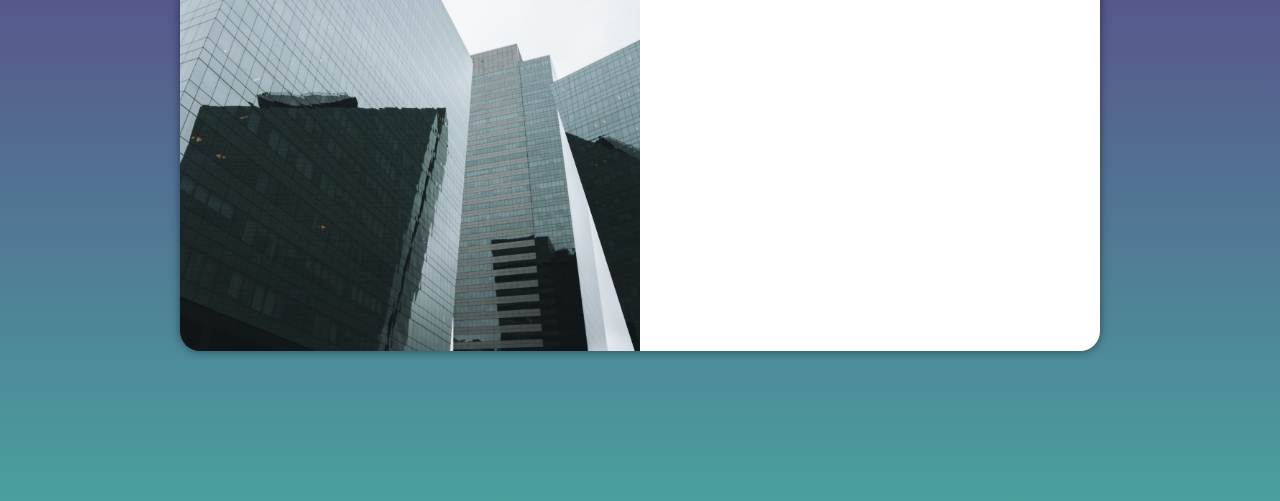
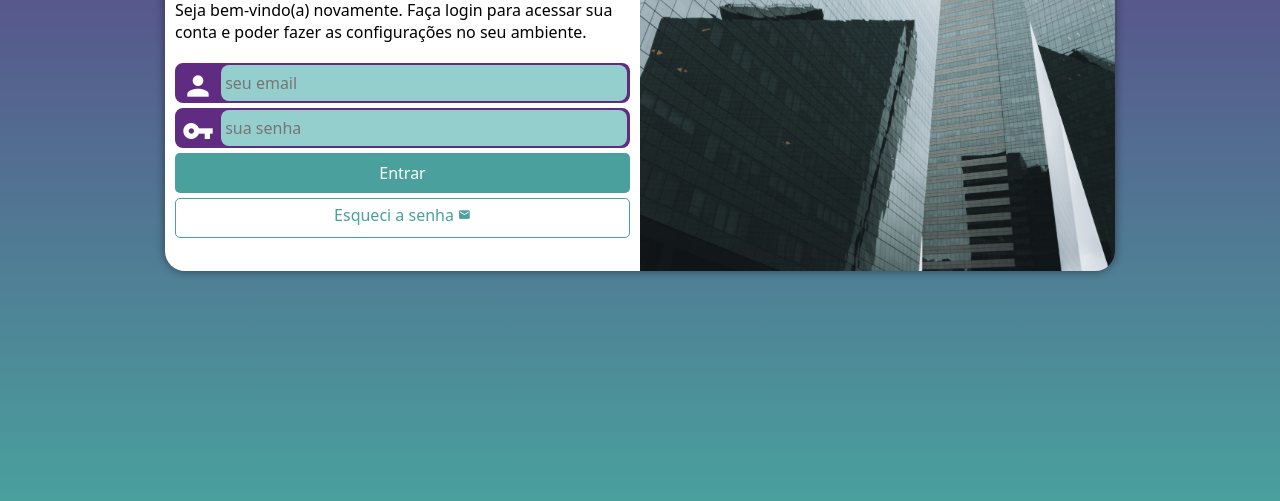
Before and after one commit to hugovini/projetos, a plain HTML site: page projeto-login/index.html in a window 1280 px wide. Shown: the part 299-800 px from the top of the page. Drawn offline with Linux system fonts and the light colour scheme.

Commit message:
completo

```diff
--- a/projeto-login/estilos/media-query.css
+++ b/projeto-login/estilos/media-query.css
@@ -21,6 +21,7 @@ Lilás: #5f2c82
 
     section#login{
         width: 80vw;
+        height: 280px;
     }
 
     section#login > div#imagem{
@@ -43,17 +44,27 @@ Lilás: #5f2c82
         background: linear-gradient(to bottom, #5f2c82, #49a09d );
     }
     section#login{
-        width: 920px;
+        width: 950px;
+        height: 340px;
     }
 
     section#login > div#imagem{
-        float: left;
+        float: right;
         width: 50%;
         height: 100%;
     }
 
     section#login > div#formulario{
-        float: right;
+        float: left;
         width: 50%;
     }
+
+    div#formulario > h1{
+        font-size: 2.0em;
+    }
+
+    div#formulario > p{
+        font-size: 1em;
+        margin: 15px 0px;
+    }
 }
--- a/projeto-login/estilos/style.css
+++ b/projeto-login/estilos/style.css
@@ -38,9 +38,7 @@ section#login{
     position: absolute;
     top: 50%;
     left: 50%;
-    transform: translate(-50%, -50%);
-    overflow: hidden
-    ;
+    overflow: hidden;
 
     background-color: white;
     width: 250px;
@@ -48,6 +46,7 @@ section#login{
     border-radius: 20px;
     box-shadow: 0px 0px 10px rgba(0, 0, 0, 0.466);
 
+    transform: translate(-50%, -50%);
     transition: width .3s, height .3s;
     transition-timing-function: ease;
 }
@@ -64,3 +63,90 @@ section#login > div#formulario{
     display: block;
     padding: 10px;
 }
+
+div#formulario > h1{
+    text-align: center;
+    margin-bottom: 10px;
+}
+
+div#formulario > p{
+    font-size: 0.8em;
+    padding-bottom: 5px;
+}
+
+form > div.campo{
+    background-color: #5f2c82;
+    border: 2px solid #5f2c82;
+    display: block;
+    width: 100%;
+    height: 40px;
+    border-radius: 8px;
+    margin: 5px 0px;
+}
+
+div.campo > label{
+    display: none;
+}
+
+div.campo > i{
+    color: white;
+    font-size: 2em;
+    width: 40px;
+    padding: 5px;
+}
+
+div.campo > input{
+    background-color: #94cfcd;
+    font-size: 1em;
+    width: calc(100% - 45px);
+    height: 100%;
+    border: 0px;
+    border-radius: 8px;
+    padding: 4px;
+    transform: translateY(-13px);
+}
+
+div.campo > input:focus-within{
+    background-color: white;
+}
+
+form > input[type=submit]{
+    display: block;
+    font-size: 1em;
+    width: 100%;
+    height: 40px;
+    background-color: #49a09d;
+    color: white;
+    border: none;
+    border-radius: 5px;
+    cursor: pointer;
+}
+
+form > input[type=submit]:hover{
+    background-color: #327270;
+}
+
+form > a.botao{
+    display: block;
+    text-align: center;
+    font-size: 1em;
+    width: 100%;
+    height: 40px;
+    margin-top: 5px;
+    padding-top: 5px;
+    background-color: white;
+    color: #49a09d;
+    border: 1px solid #49a09d;
+    border-radius: 5px;
+    text-decoration: none;
+    cursor: pointer;
+}
+
+form > a.botao:hover{
+    background-color: #5fcac7;
+    color: white;
+}
+
+form > a.botao > i{
+    font-size: 0.8em;
+}
--- a/projeto-login/index.html
+++ b/projeto-login/index.html
@@ -5,6 +5,7 @@
     <meta http-equiv="X-UA-Compatible" content="IE=edge">
     <meta name="viewport" content="width=device-width, initial-scale=1.0">
     <title>Login</title>
+    <link href="https://fonts.googleapis.com/icon?family=Material+Icons" rel="stylesheet">
     <link rel="stylesheet" href="estilos/style.css">
     <link rel="stylesheet" href="estilos/media-query.css">
 </head>
@@ -17,8 +18,21 @@
             <div id="formulario">
                 <h1>Login</h1>
                 <p>Seja bem-vindo(a) novamente. Faça login para acessar sua conta e poder fazer as configurações no seu ambiente.</p>
-                <form action="login.php" method="post">
-
+                <form action="login.php" method="post" autocomplete="on">
+                    <div class="campo">
+                        <i class="material-icons">person</i>
+                        <input type="email" name="login" id="ilogin" placeholder="seu email" autocomplete="email" required maxlength="30">
+                        <label for="ilogin">Login</label>
+                    </div>
+                    <div class="campo">
+                        <i class="material-icons">vpn_key</i>
+                        <input type="password" name="senha" id="isenha" placeholder="sua senha" autocomplete="current-password" required minlength="8" maxlength="30">
+                        <label for="isenha">Senha</label>
+                    </div>
+                    <input type="submit" value="Entrar">
+                    <a href="esqueci.html" class="botao">
+                        Esqueci a senha <i class="material-icons">mail</i>
+                    </a>
                 </form>
             </div>
         </section>
```
